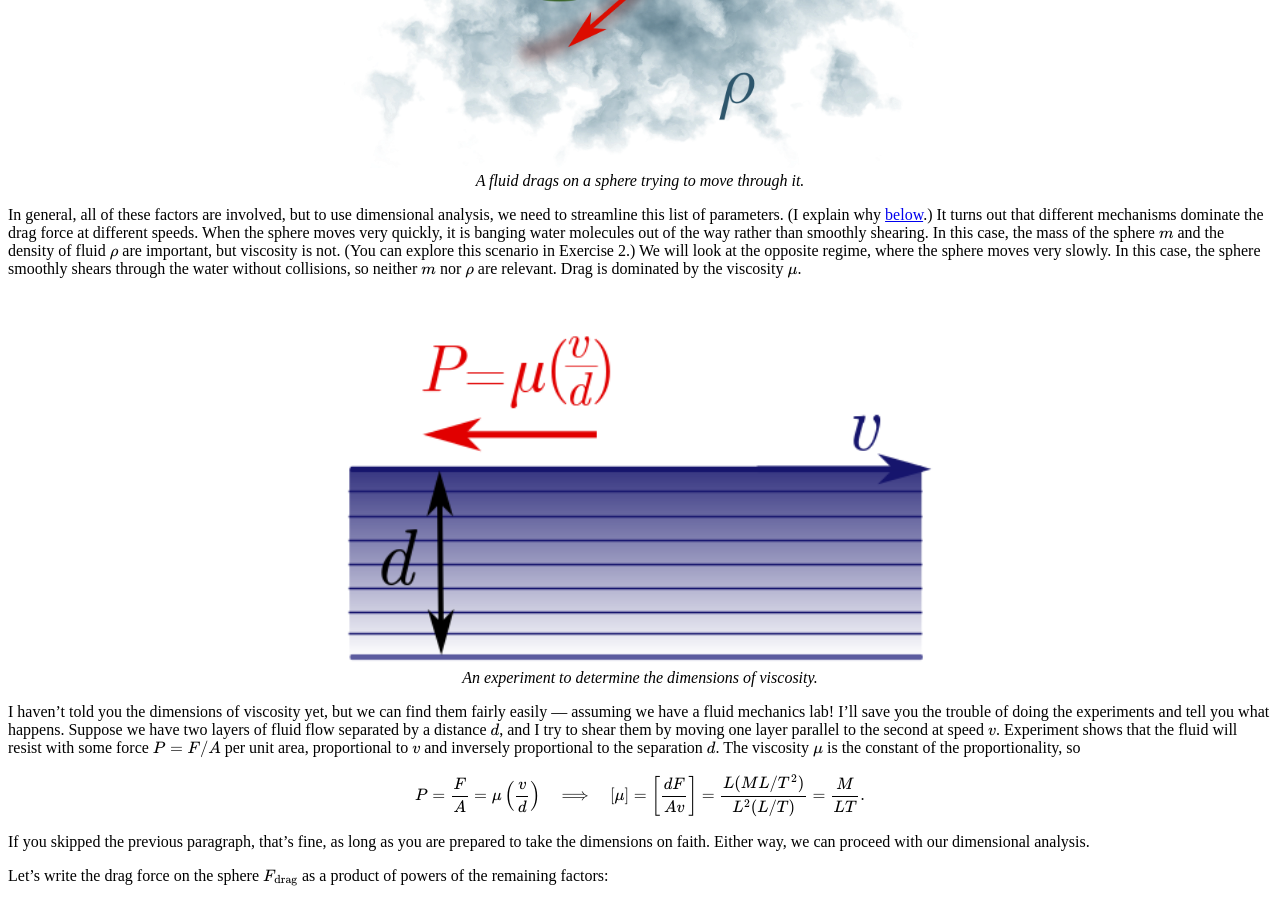
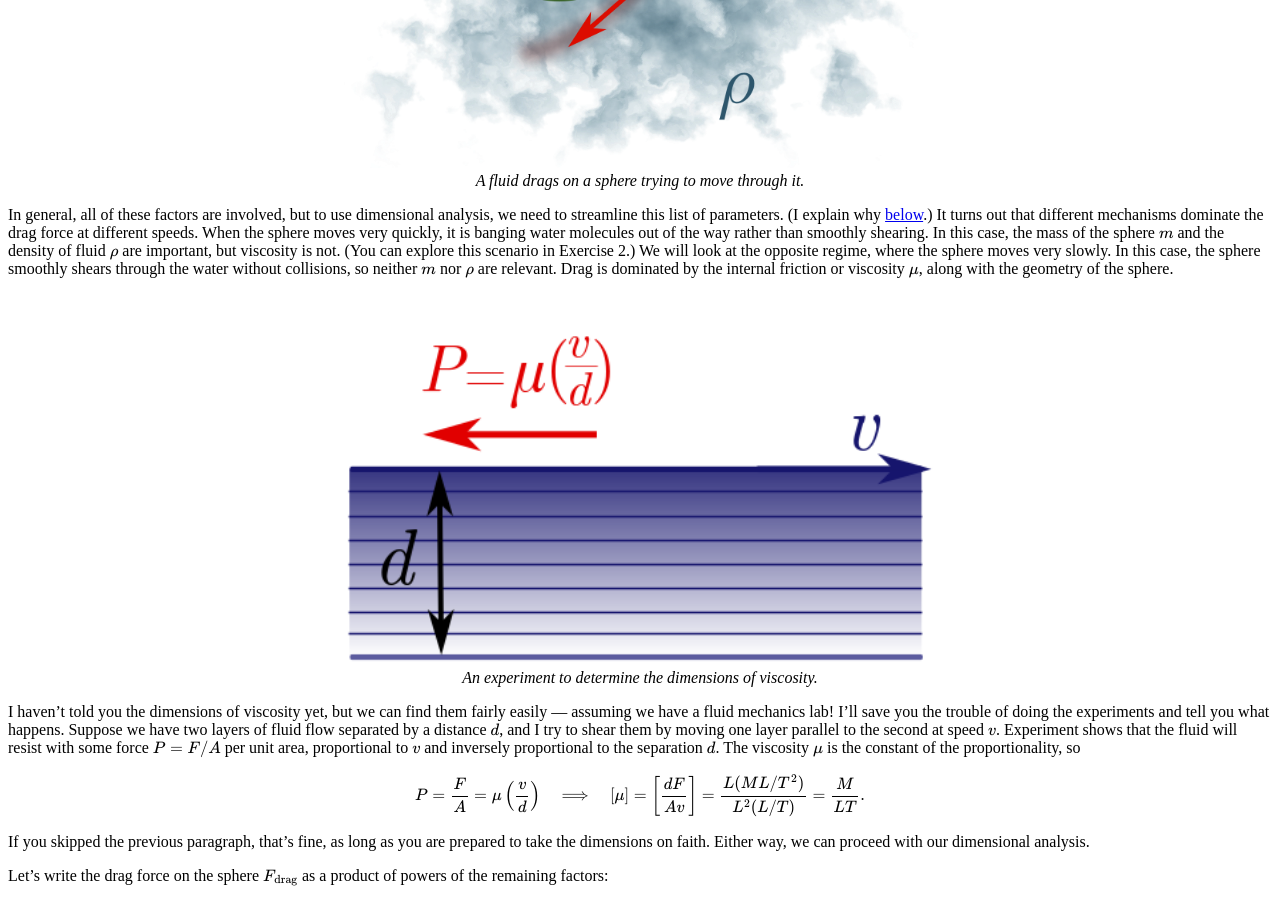
Before and after one commit to hapax/hapax.github.io, a Jekyll site: the page built from _posts/2020-02-24-napkin-hacks.md, in a window 1280 px wide and 900 px high, scrolled down 6838 px. Built offline with Jekyll 4.4.1, drawn with Linux system fonts in a browser that asks for light colours; our own code applies the rules of GitHub Pages for plain Markdown files; formulas are drawn with MathJax 3; a script that is not in the unit is left out.

Commit message:
Update 2020-02-24-napkin-hacks.md

```diff
--- a/_posts/2020-02-24-napkin-hacks.md
+++ b/_posts/2020-02-24-napkin-hacks.md
@@ -384,7 +384,8 @@ We will look at the opposite regime, where the sphere moves very
 slowly.
 In this case, the sphere smoothly shears through the water without
 collisions, so neither $m$ nor $\rho$ are relevant.
-Drag is dominated by the viscosity $\mu$.
+Drag is dominated by the internal friction or viscosity $\mu$, along
+with the geometry of the sphere.
 
 <figure>
     <div style="text-align:center"><img src
```
